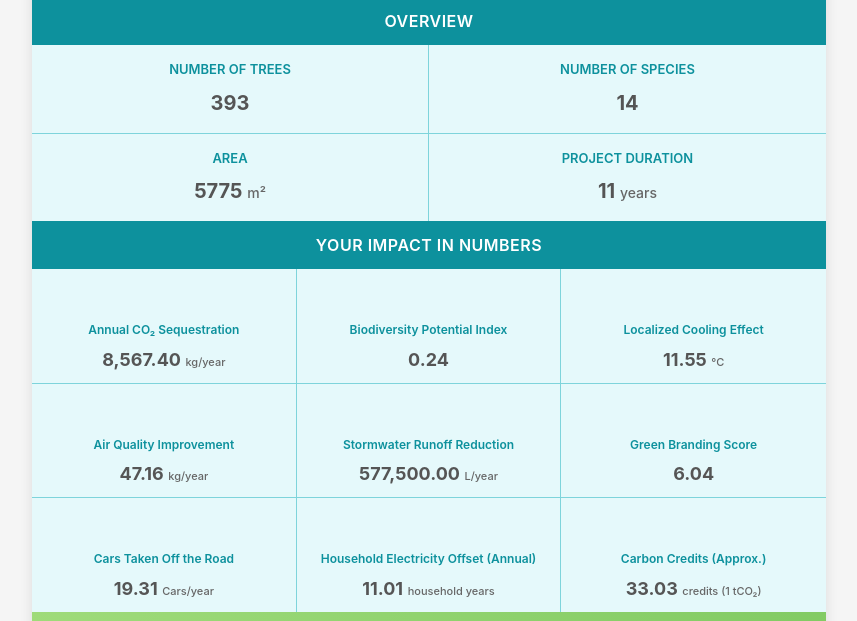
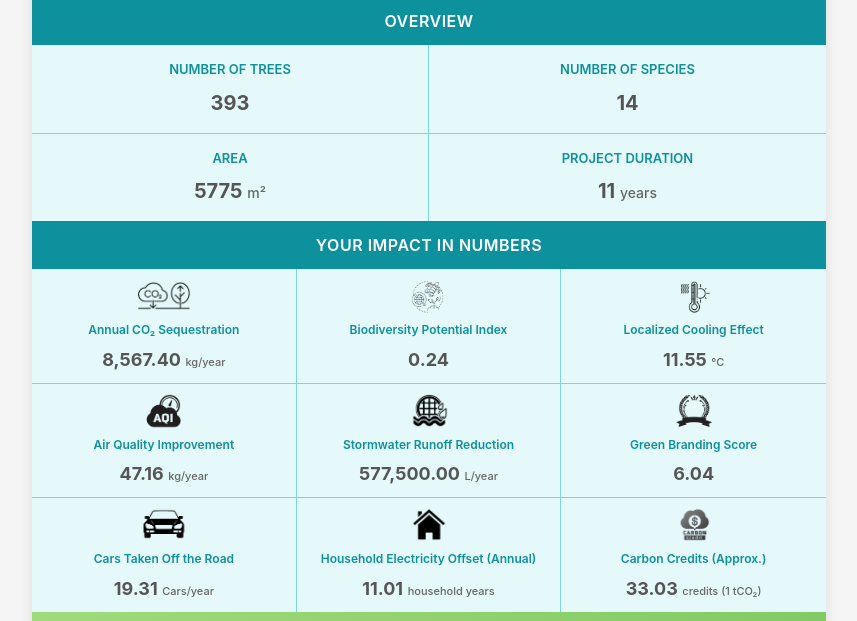
Before and after one commit to hasan1207/Leaf-and-Ledger, a plain HTML site: page report.html in a window 1280 px wide. Shown: the part 113-734 px from the top of the page, without its empty margins (211-1068 px from the left). Drawn offline with nearby package versions, Linux system fonts and the light colour scheme; the site is published under a folder, as on GitHub Pages, so addresses that start at the root find nothing.

Commit message:
Fix path names

```diff
--- a/report.html
+++ b/report.html
@@ -69,55 +69,55 @@
       <div class="impact-grid">
         <div class="impact-card">
           <!-- <div class="impact-icon">🌱</div> -->
-           <img src="/images/icons-removebg-preview.png" alt="">
+           <img src="./images/icons-removebg-preview.png" alt="">
           <div class="impact-label">Annual CO₂ Sequestration</div>
           <div><span class="impact-value" id="co2-value">8,567.40</span> <span class="impact-unit">kg/year</span></div>
         </div>
         <div class="impact-card">
           <!-- <div class="impact-icon">🌳</div> -->
-           <img src="/images/icons_copy-removebg-preview.png" alt="">
+           <img src="./images/icons_copy-removebg-preview.png" alt="">
           <div class="impact-label">Biodiversity Potential Index</div>
           <div><span class="impact-value" id="biodiversity-value">0.24</span> <span class="impact-unit"></span></div>
         </div>
         <div class="impact-card">
           <!-- <div class="impact-icon">🌡️</div> -->
-           <img src="/images/icons_copy_3-removebg-preview.png" alt="">
+           <img src="./images/icons_copy_3-removebg-preview.png" alt="">
           <div class="impact-label">Localized Cooling Effect</div>
           <div><span class="impact-value" id="cooling-value">11.55</span> <span class="impact-unit">°C</span></div>
         </div>
         <div class="impact-card">
-          <img src="/images/icons_copy_4-removebg-preview.png" alt="">
+          <img src="./images/icons_copy_4-removebg-preview.png" alt="">
           <!-- <div class="impact-icon">💨</div> -->
           <div class="impact-label">Air Quality Improvement</div>
           <div><span class="impact-value" id="air-value">47.16</span> <span class="impact-unit">kg/year</span></div>
         </div>
         <div class="impact-card">
           <!-- <div class="impact-icon">💧</div> -->
-           <img src="/images/icons_copy_2-removebg-preview.png" alt="">
+           <img src="./images/icons_copy_2-removebg-preview.png" alt="">
           <div class="impact-label">Stormwater Runoff Reduction</div>
           <div><span class="impact-value" id="stormwater-value">577,500.00</span> <span class="impact-unit">L/year</span></div>
         </div>
         <div class="impact-card">
           <!-- <div class="impact-icon">⭐</div> -->
-           <img src="/images/icons_copy_5-removebg-preview.png" alt="">
+           <img src="./images/icons_copy_5-removebg-preview.png" alt="">
           <div class="impact-label">Green Branding Score</div>
           <div><span class="impact-value" id="branding-value">6.04</span> <span class="impact-unit"></span></div>
         </div>
         <div class="impact-card">
           <!-- <div class="impact-icon">🚗</div> -->
-           <img src="/images/icons_copy_7-removebg-preview.png" alt="">
+           <img src="./images/icons_copy_7-removebg-preview.png" alt="">
           <div class="impact-label">Cars Taken Off the Road</div>
           <div><span class="impact-value" id="car-value">19.31</span> <span class="impact-unit">Cars/year</span></div>
         </div>
         <div class="impact-card">
           <!-- <div class="impact-icon">🏠</div> -->
-           <img src="/images/icons_copy_6-removebg-preview.png" alt="">
+           <img src="./images/icons_copy_6-removebg-preview.png" alt="">
           <div class="impact-label">Household Electricity Offset (Annual)</div>
           <div><span class="impact-value" id="electricity-value">11.01</span> <span class="impact-unit">household years</span></div>
         </div>
         <div class="impact-card">
           <!-- <div class="impact-icon">🌲</div> -->
-           <img src="/images/icons_copy_8-removebg-preview.png" alt="">
+           <img src="./images/icons_copy_8-removebg-preview.png" alt="">
           <div class="impact-label">Carbon Credits (Approx.)</div>
           <div><span class="impact-value" id="credit-value">33.03</span> <span class="impact-unit">credits (1 tCO₂)</span></div>
         </div>
```
Also changed, not shown: calculator.html (+1 -1 lines).
